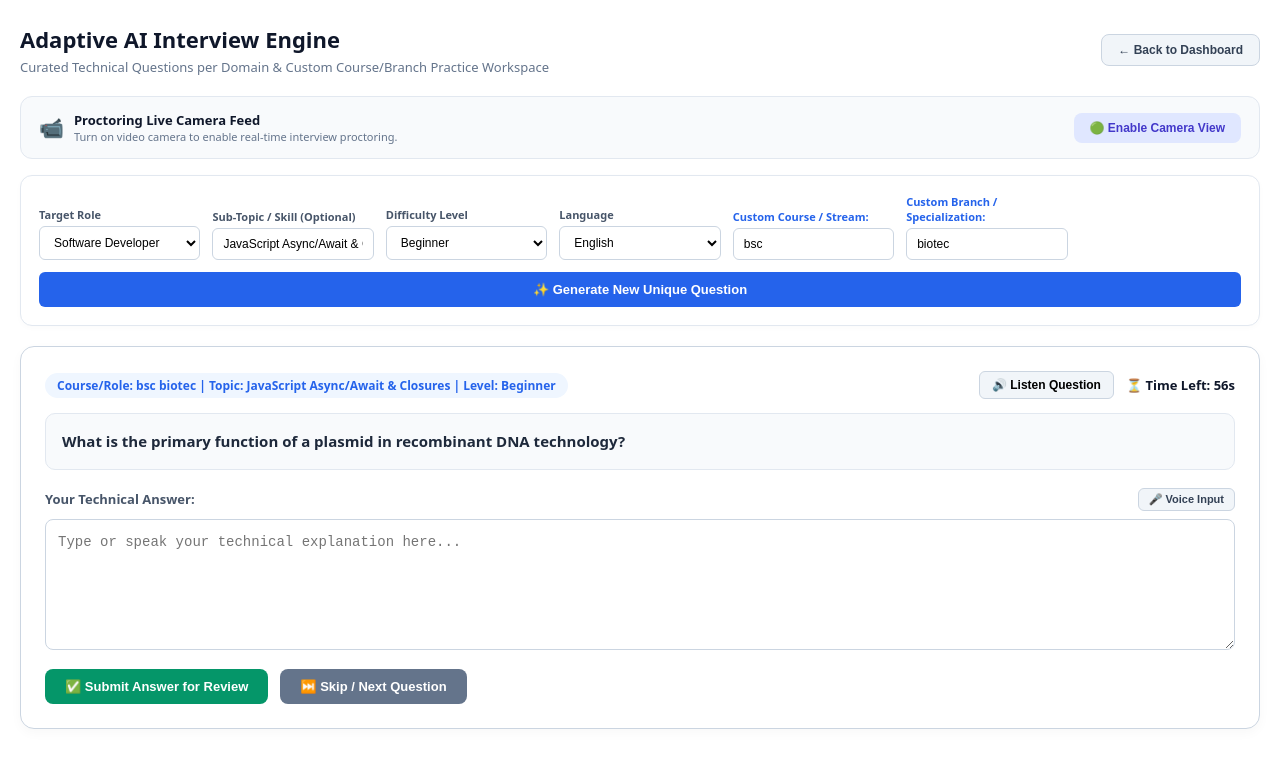
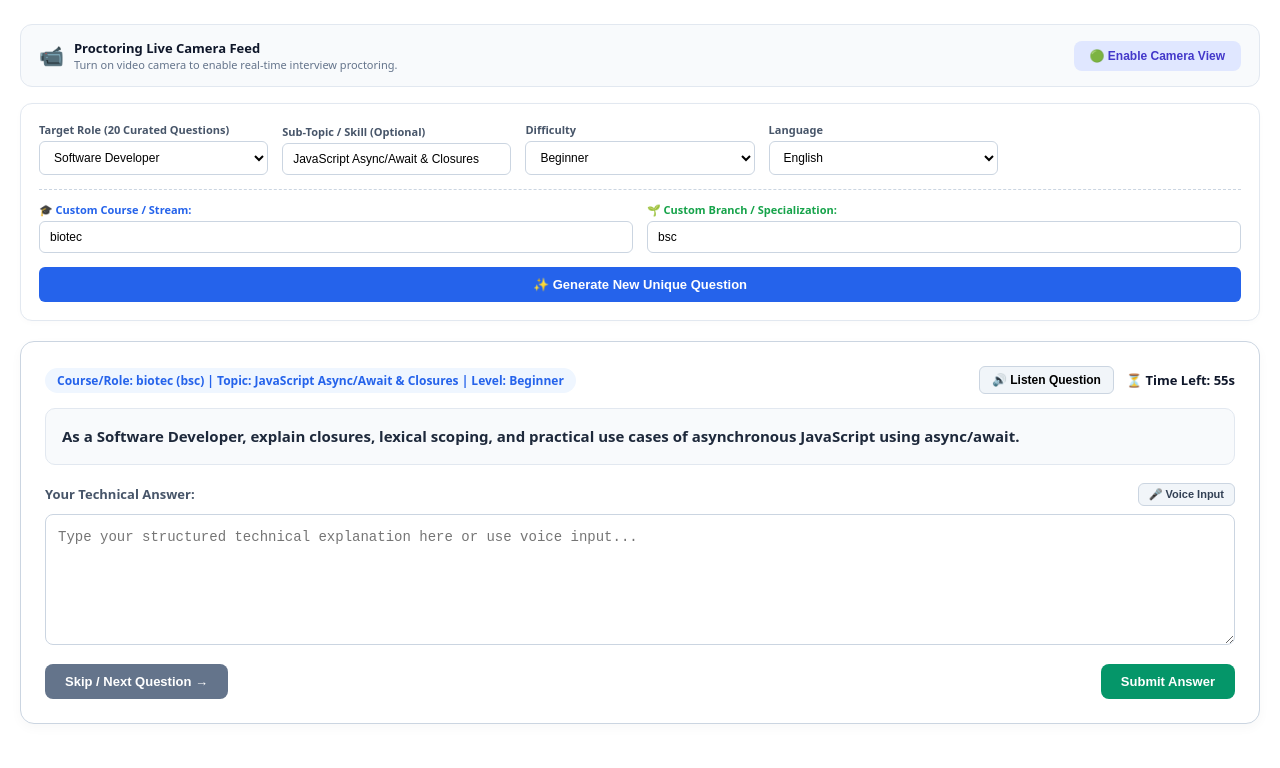
Before and after one commit to MizganFatima/ai-mock-interview-platform, a Next.js app in the folder client/: page /interview in a window 1280 px wide. Shown: the top 768 px of the page. Built offline with nearby package versions, Linux system fonts and the light colour scheme; no server answers; sample sign-in values are in the browser's storage.

Commit message:
Update interview page to exactly match screenshot layout and question bank

```diff
--- a/client/app/interview/page.js
+++ b/client/app/interview/page.js
@@ -6,15 +6,15 @@ export default function InterviewPage() {
     const router = useRouter();
     const [role, setRole] = useState('Software Developer');
     const [topic, setTopic] = useState('JavaScript Async/Await & Closures');
-    const [course, setCourse] = useState('bsc');
-    const [branch, setBranch] = useState('biotec');
+    const [course, setCourse] = useState('biotec');
+    const [branch, setBranch] = useState('bsc');
     const [difficulty, setDifficulty] = useState('Beginner');
     const [selectedLanguage, setSelectedLanguage] = useState('English');
     const [loading, setLoading] = useState(false);
-    const [question, setQuestion] = useState('What is the primary function of a plasmid in recombinant DNA technology?');
+    const [question, setQuestion] = useState('As a Software Developer, explain closures, lexical scoping, and practical use cases of asynchronous JavaScript using async/await.');
     const [answer, setAnswer] = useState('');
-    const [timeLeft, setTimeLeft] = useState(56);
-    const [isTimerRunning, setIsTimerRunning] = useState(false);
+    const [timeLeft, setTimeLeft] = useState(60);
+    const [isTimerRunning, setIsTimerRunning] = useState(true);
     const [isListening, setIsListening] = useState(false);
     const [evaluation, setEvaluation] = useState(null);
     const [evaluating, setEvaluating] = useState(false);
@@ -27,7 +27,7 @@ export default function InterviewPage() {
 
     const API_BASE = process.env.NEXT_PUBLIC_API_URL || 'http://localhost:5000';
 
-    // 20 Comprehensive Questions Bank for Each Role (Robust Local Fallback)
+    // 20 Comprehensive Questions Bank per Role with Instant Fallback
     const roleQuestionBanks = {
         "Software Developer": [
             "Explain the principles of Object-Oriented Programming and how you apply polymorphism in real-world projects.",
@@ -263,16 +263,16 @@ export default function InterviewPage() {
     };
 
     const getLocalRoleOrTopicQuestion = (targetRole, targetCourse, targetBranch, targetTopic, targetDifficulty) => {
-        let activeDomain = targetCourse.trim() ? `${targetCourse.trim()} ${targetBranch.trim()}` : targetRole;
+        let activeDomain = targetCourse.trim() ? `${targetCourse.trim()} (${targetBranch.trim()})` : targetRole;
         let pool = roleQuestionBanks[targetRole] || roleQuestionBanks["Software Developer"];
 
         if (targetCourse.trim() || targetBranch.trim() || (targetTopic && targetTopic.trim().length > 0)) {
             const customT = targetTopic.trim() || targetBranch.trim() || activeDomain;
             pool = [
-                `What is the primary function of a plasmid in recombinant DNA technology?`,
                 `Explain the fundamental architecture and core design principles of ${customT} in ${activeDomain} at a ${targetDifficulty.toLowerCase()} level.`,
                 `How do you handle performance tuning and practical execution when working with ${customT}?`,
-                `What are the most common methodologies, vulnerabilities, and solutions in ${customT}?`
+                `What are the most common methodologies, vulnerabilities, and solutions in ${customT}?`,
+                `Compare ${customT} with alternative domains. When is it the preferred choice for ${activeDomain}?`
             ];
         }
 
@@ -297,7 +297,7 @@ export default function InterviewPage() {
         setTimeLeft(60);
         setIsTimerRunning(false);
 
-        const effectiveRole = course.trim() ? `${course.trim()} ${branch.trim()}` : role;
+        const effectiveRole = course.trim() ? `${course.trim()} (${branch.trim()})` : role;
         const effectiveTopic = (course.trim() || branch.trim()) ? (branch.trim() || course.trim()) : topic;
 
         try {
@@ -345,7 +345,7 @@ export default function InterviewPage() {
         }
         setIsTimerRunning(false);
         setEvaluating(true);
-        const activeDomain = course.trim() ? `${course.trim()} ${branch.trim()}` : role;
+        const activeDomain = course.trim() ? `${course.trim()} (${branch.trim()})` : role;
         const activeTopic = (course.trim() || branch.trim()) ? (branch.trim() || course.trim()) : topic;
 
         try {
@@ -394,24 +394,6 @@ export default function InterviewPage() {
     return (
         <div style={{ padding: '24px 20px', backgroundColor: '#ffffff', color: '#0f172a', minHeight: '100vh', fontFamily: 'system-ui, sans-serif', boxSizing: 'border-box', width: '100%', maxWidth: '100vw', overflowX: 'hidden' }}>
 
-            {/* Header */}
-            <div style={{ display: 'flex', justifyContent: 'space-between', alignItems: 'center', marginBottom: '20px', flexWrap: 'wrap', gap: '12px' }}>
-                <div>
-                    <h1 style={{ fontSize: '22px', fontWeight: '800', margin: '0 0 4px 0', color: '#0f172a' }}>
-                        Adaptive AI Interview Engine
-                    </h1>
-                    <p style={{ color: '#64748b', fontSize: '13px', margin: 0 }}>
-                        Curated Technical Questions per Domain & Custom Course/Branch Practice Workspace
-                    </p>
-                </div>
-                <button
-                    onClick={() => router.push('/dashboard')}
-                    style={{ background: '#f1f5f9', color: '#334155', border: '1px solid #cbd5e1', padding: '8px 16px', borderRadius: '8px', cursor: 'pointer', fontWeight: '600', fontSize: '12px' }}
-                >
-                    ← Back to Dashboard
-                </button>
-            </div>
-
             {/* Proctoring Bar */}
             <div style={{ background: '#f8fafc', border: '1px solid #e2e8f0', borderRadius: '12px', padding: '14px 18px', display: 'flex', justifyContent: 'space-between', alignItems: 'center', marginBottom: '16px', flexWrap: 'wrap', gap: '10px' }}>
                 <div style={{ display: 'flex', alignItems: 'center', gap: '10px' }}>
@@ -451,12 +433,12 @@ export default function InterviewPage() {
                 </div>
             )}
 
-            {/* Configuration Form (Exact Second Image Layout) */}
+            {/* Configuration Form (Exact Screenshot Layout) */}
             <div style={{ background: '#ffffff', padding: '18px', borderRadius: '12px', border: '1px solid #e2e8f0', boxShadow: '0 2px 6px rgba(0,0,0,0.02)', marginBottom: '20px' }}>
-                <form onSubmit={handleGenerateQuestion} style={{ display: 'grid', gridTemplateColumns: 'repeat(auto-fit, minmax(160px, 1fr))', gap: '12px', alignItems: 'flex-end' }}>
+                <form onSubmit={handleGenerateQuestion} style={{ display: 'grid', gridTemplateColumns: 'repeat(auto-fit, minmax(200px, 1fr))', gap: '14px', alignItems: 'flex-end' }}>
 
                     <div>
-                        <label style={{ display: 'block', fontSize: '11px', fontWeight: '700', color: '#475569', marginBottom: '4px' }}>Target Role</label>
+                        <label style={{ display: 'block', fontSize: '11px', fontWeight: '700', color: '#475569', marginBottom: '4px' }}>Target Role (20 Curated Questions)</label>
                         <select
                             value={role}
                             onChange={(e) => setRole(e.target.value)}
@@ -484,7 +466,7 @@ export default function InterviewPage() {
                     </div>
 
                     <div>
-                        <label style={{ display: 'block', fontSize: '11px', fontWeight: '700', color: '#475569', marginBottom: '4px' }}>Difficulty Level</label>
+                        <label style={{ display: 'block', fontSize: '11px', fontWeight: '700', color: '#475569', marginBottom: '4px' }}>Difficulty</label>
                         <select
                             value={difficulty}
                             onChange={(e) => setDifficulty(e.target.value)}
@@ -508,28 +490,29 @@ export default function InterviewPage() {
                         </select>
                     </div>
 
-                    {/* Custom Course / Stream */}
+                    {/* Custom Fields Row */}
+                    <div style={{ gridColumn: '1 / -1', borderTop: '1px dashed #cbd5e1', paddingTop: '12px', display: 'grid', gridTemplateColumns: 'repeat(auto-fit, minmax(280px, 1fr))', gap: '14px' }}>
                         <div>
-                        <label style={{ display: 'block', fontSize: '11px', fontWeight: '700', color: '#2563eb', marginBottom: '4px' }}>Custom Course / Stream:</label>
+                            <label style={{ display: 'block', fontSize: '11px', fontWeight: '700', color: '#2563eb', marginBottom: '4px' }}>🎓 Custom Course / Stream:</label>
                             <input
                                 type="text"
                                 value={course}
                                 onChange={(e) => setCourse(e.target.value)}
-                            placeholder="e.g., Engineering, BSc, BBA"
+                                placeholder="e.g., biotec"
                                 style={{ width: '100%', padding: '8px 10px', borderRadius: '6px', border: '1px solid #cbd5e1', fontSize: '12px', boxSizing: 'border-box' }}
                             />
                         </div>
 
-                    {/* Custom Branch / Specialization */}
                         <div>
-                        <label style={{ display: 'block', fontSize: '11px', fontWeight: '700', color: '#2563eb', marginBottom: '4px' }}>Custom Branch / Specialization:</label>
+                            <label style={{ display: 'block', fontSize: '11px', fontWeight: '700', color: '#16a34a', marginBottom: '4px' }}>🌱 Custom Branch / Specialization:</label>
                             <input
                                 type="text"
                                 value={branch}
                                 onChange={(e) => setBranch(e.target.value)}
-                            placeholder="e.g., Civil, Biotech, Finance"
+                                placeholder="e.g., bsc"
                                 style={{ width: '100%', padding: '8px 10px', borderRadius: '6px', border: '1px solid #cbd5e1', fontSize: '12px', boxSizing: 'border-box' }}
                             />
+                        </div>
                     </div>
 
                     <div style={{ gridColumn: '1 / -1' }}>
@@ -548,7 +531,7 @@ export default function InterviewPage() {
             <div style={{ background: '#ffffff', border: '1px solid #cbd5e1', borderRadius: '14px', padding: '24px', boxShadow: '0 4px 12px rgba(0,0,0,0.03)' }}>
                 <div style={{ display: 'flex', justifyContent: 'space-between', alignItems: 'center', marginBottom: '14px', flexWrap: 'wrap', gap: '10px' }}>
                     <span style={{ background: '#eff6ff', color: '#2563eb', padding: '4px 12px', borderRadius: '20px', fontSize: '12px', fontWeight: '700' }}>
-                        Course/Role: {course.trim() ? `${course} ${branch}` : role} | Topic: {topic} | Level: {difficulty}
+                        Course/Role: {course.trim() ? `${course} (${branch})` : role} | Topic: {topic} | Level: {difficulty}
                     </span>
                     <div style={{ display: 'flex', gap: '12px', alignItems: 'center' }}>
                         <button
@@ -584,24 +567,24 @@ export default function InterviewPage() {
                             rows="5"
                             value={answer}
                             onChange={(e) => setAnswer(e.target.value)}
-                            placeholder="Type or speak your technical explanation here..."
+                            placeholder="Type your structured technical explanation here or use voice input..."
                             style={{ width: '100%', padding: '12px', borderRadius: '8px', border: '1px solid #cbd5e1', fontSize: '14px', outline: 'none', boxSizing: 'border-box', marginBottom: '14px', lineHeight: '1.5' }}
                         />
 
-                        <div style={{ display: 'flex', gap: '12px', flexWrap: 'wrap' }}>
+                        <div style={{ display: 'flex', justifyContent: 'space-between', alignItems: 'center', flexWrap: 'wrap', gap: '12px' }}>
+                            <button
+                                onClick={handleGenerateQuestion}
+                                style={{ background: '#64748b', color: '#ffffff', border: 'none', padding: '10px 20px', borderRadius: '8px', fontWeight: '700', fontSize: '13px', cursor: 'pointer' }}
+                            >
+                                Skip / Next Question →
+                            </button>
+
                             <button
                                 onClick={handleSubmitAnswer}
                                 disabled={evaluating}
                                 style={{ background: '#059669', color: '#ffffff', border: 'none', padding: '10px 20px', borderRadius: '8px', fontWeight: '700', fontSize: '13px', cursor: 'pointer' }}
                             >
-                                {evaluating ? 'Evaluating...' : '✅ Submit Answer for Review'}
-                            </button>
-
-                            <button
-                                onClick={handleGenerateQuestion}
-                                style={{ background: '#64748b', color: '#ffffff', border: 'none', padding: '10px 20px', borderRadius: '8px', fontWeight: '700', fontSize: '13px', cursor: 'pointer' }}
-                            >
-                                ⏭️ Skip / Next Question
+                                {evaluating ? 'Evaluating...' : 'Submit Answer'}
                             </button>
                         </div>
                     </div>
```
Lines whose indentation alone changed are shown as unchanged.
